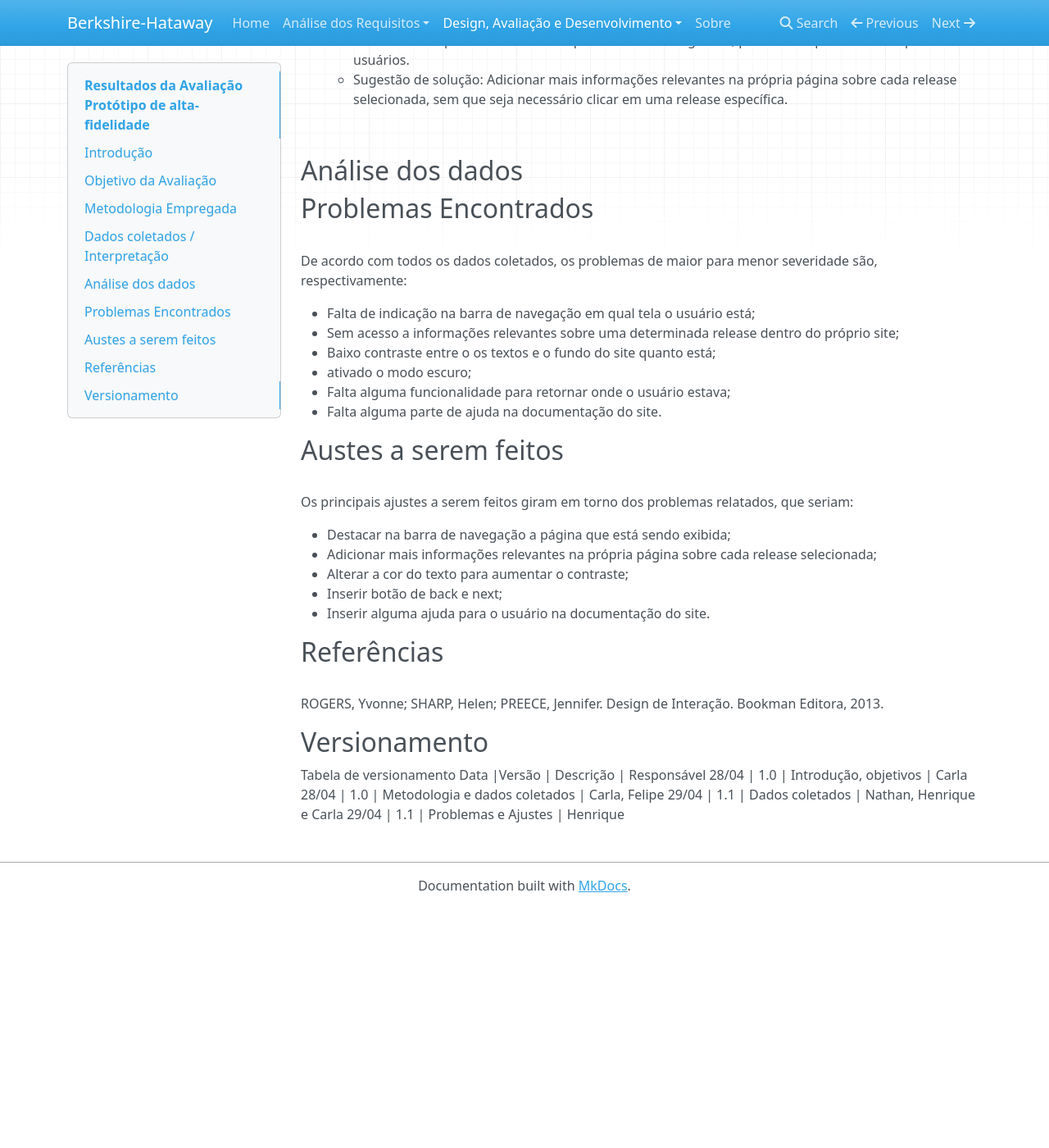
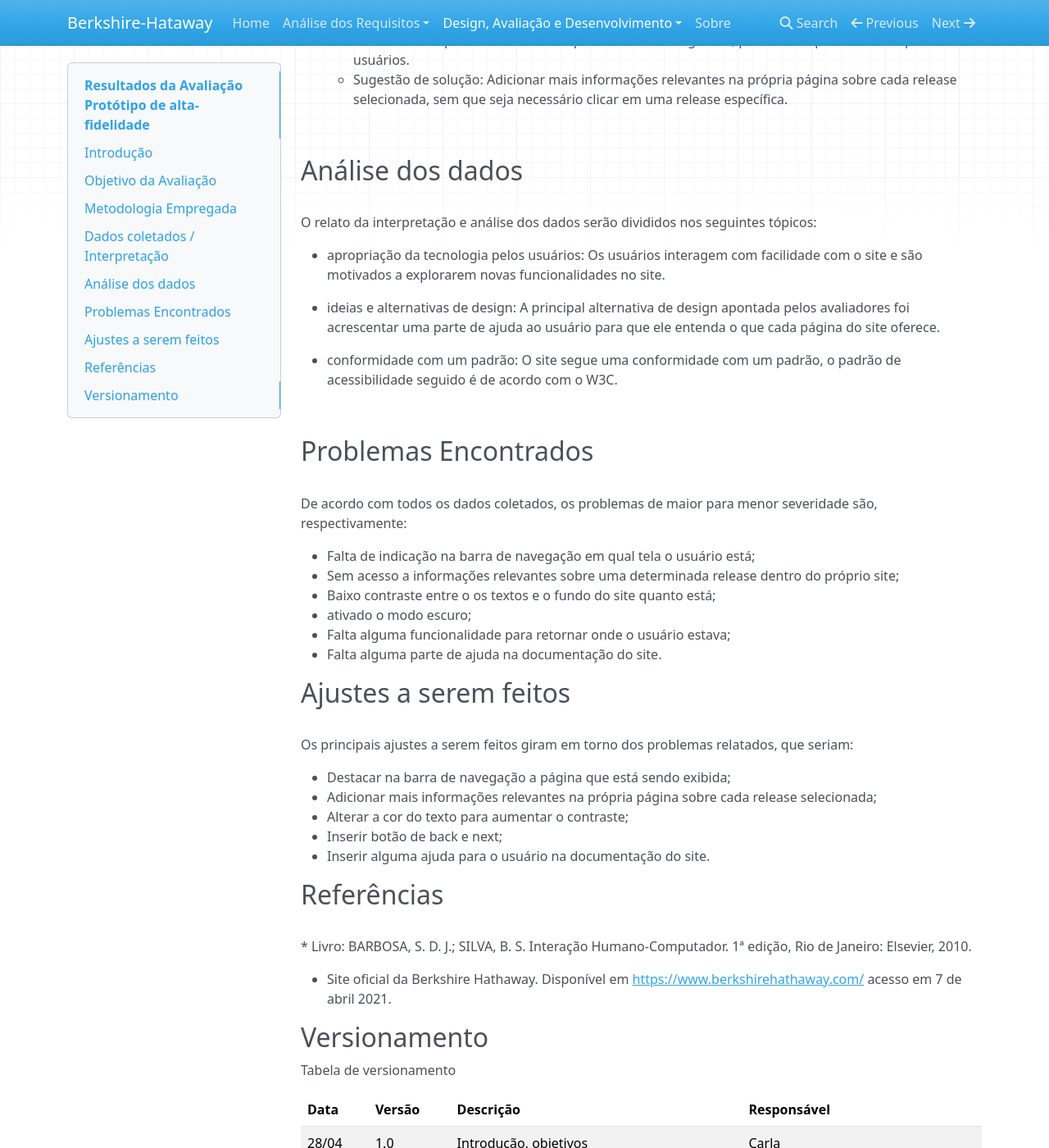
Before and after one commit to jon6thanbatista/2020.2-berkshirehataway, an MkDocs documentation site: the page built from docs/Design_avaliacao_desenvolvimento/Nivel_3/resultado_prototipo_alta_fidadeidade.md, in a window 1280 px wide and 1400 px high, scrolled down 2373 px. Shown: the whole window at 82% size. Built offline with MkDocs 1.6.1, drawn with Linux system fonts in a browser that asks for light colours; nearby versions of some CDN libraries; before the commit the page ends 3481 px from its top, so only the background shows below that; some of the changed text lies outside the part shown.

```diff
--- a/docs/Design_avaliacao_desenvolvimento/Nivel_3/resultado_prototipo_alta_fidadeidade.md
+++ b/docs/Design_avaliacao_desenvolvimento/Nivel_3/resultado_prototipo_alta_fidadeidade.md
@@ -78,6 +78,19 @@ Para a coleta dos resultados, foram utilizados 3 (três) avaliadores, cada um pr
 <br>
 
 ## Análise dos dados
+<br>
+O relato da interpretação e análise dos dados serão divididos nos seguintes tópicos:
+
+* apropriação da tecnologia pelos usuários:
+Os usuários interagem com facilidade com o site e são motivados a explorarem novas funcionalidades no site.
+
+* ideias e alternativas de design:
+A principal alternativa de design apontada pelos avaliadores foi acrescentar uma parte de ajuda ao usuário para que ele entenda o que cada página do site oferece.
+
+* conformidade  com um padrão:
+O site segue uma conformidade com um padrão, o padrão de acessibilidade seguido é de acordo com o W3C.
+
+<br>
 
 ## Problemas Encontrados
 
@@ -92,7 +105,7 @@ De acordo com todos os dados coletados, os problemas de maior para menor severid
 * Falta alguma parte de ajuda na documentação do site.
 <br>
 
-## Austes a serem feitos
+## Ajustes a serem feitos
 
 <br>
 Os principais ajustes a serem feitos giram em torno dos problemas relatados, que seriam:
@@ -106,14 +119,17 @@ Os principais ajustes a serem feitos giram em torno dos problemas relatados, que
 
 ## Referências
 <br>
-ROGERS, Yvonne; SHARP, Helen; PREECE, Jennifer. Design de Interação. Bookman Editora, 2013.
+* Livro: BARBOSA, S. D. J.; SILVA, B. S. Interação Humano-Computador. 1ª edição, Rio de Janeiro: Elsevier, 2010.
+
+* Site oficial da Berkshire Hathaway. Disponível em <https://www.berkshirehathaway.com/> acesso em 7 de abril 2021.
 <br>
-
 ## Versionamento
 
 Tabela de versionamento
-Data     |Versão        | Descrição                                  | Responsável
-28/04   |        1.0         | Introdução, objetivos                 | Carla
-28/04   |        1.0         | Metodologia e dados coletados         | Carla, Felipe
-29/04   |        1.1         | Dados coletados                       | Nathan, Henrique e Carla
-29/04   |        1.1         | Problemas e Ajustes                   | Henrique
+
+Data     |Versão              | Descrição                             | Responsável
+-------- |          --------  |              -------------            | --------
+28/04    |        1.0         | Introdução, objetivos                 | Carla
+28/04    |        1.0         | Metodologia e dados coletados         | Carla, Felipe
+29/04    |        1.1         | Dados coletados                       | Nathan, Henrique e Carla
+29/04    |        1.1         | Problemas e Ajustes                   | Henrique
```
Also changed, not shown: docs/Design_avaliacao_desenvolvimento/Nivel_3/planejamento_avaliacao_prototiṕo_alta_fidelidade.md (+16 -1 lines).
